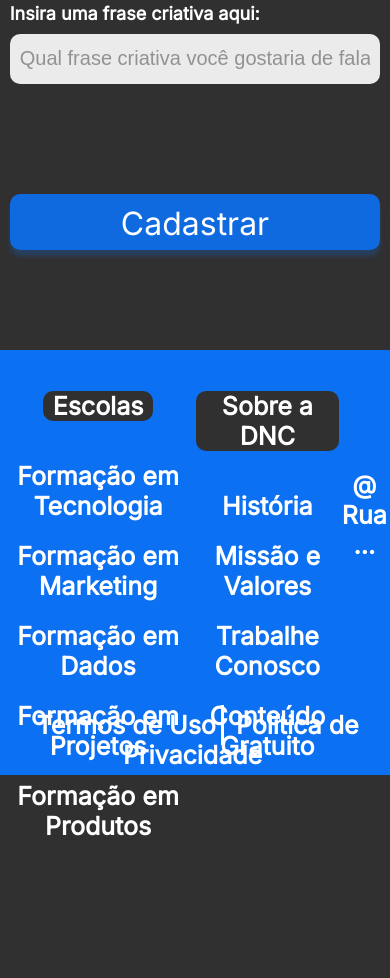
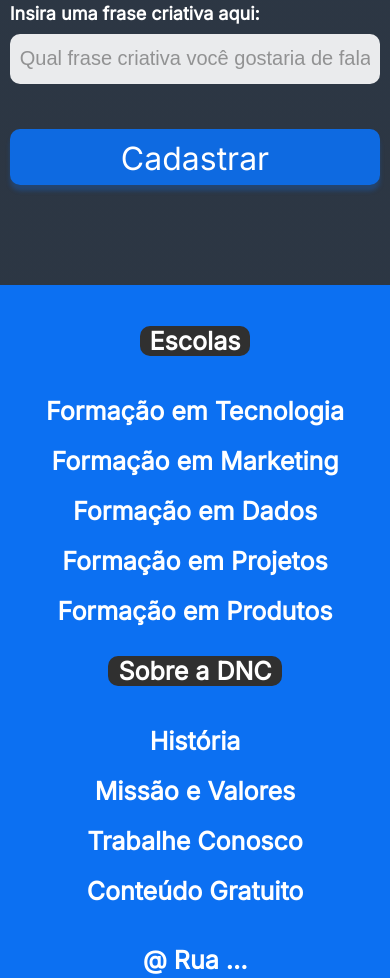
Before and after one commit to mocelinRM/bootcamp-dnc, a plain HTML site: page index.html in a window 390 px wide. Shown: the part 1159-2137 px from the top of the page. Before the commit the page ends 2020 px from the top, so only its background shows below. Drawn offline with Linux system fonts and the light colour scheme.

Commit message:
Ajustando Footer com Media Query

```diff
--- a/style.css
+++ b/style.css
@@ -314,6 +314,19 @@
                     margin: 0px;
                 }
 
+                /* Gradiente */
+
+                body {
+                    margin: 0x; /* margem externa*/
+                    padding: 0px; /* margem interna*/
+
+                    /* Gradiente */
+                    background: linear-gradient(180deg, rgba(12,112,242, 0.5)19.19%, rgba(12, 112,242,0.1)24.84%),#303030;
+                    background-repeat: no-repeat;
+                }
+
+
+
                 /* Section */
 
                 section h1 {
@@ -334,4 +347,28 @@
                 .checkbox-itens label {
                     font-size: 16px;
                 }
+
+                input[type="submit"] {
+
+                    margin-top: 35px;
+
+                }
+
+                /* Footer */
+
+                footer .linha1{
+                    display: flex;
+                    flex-direction: column;
+                }
+
+                footer .endereco {
+                    width: 95%;
+                    margin-bottom: 20px;
+                }
+
+                footer .linha2 {
+                    font-size: 18px;
+                }
+
+
             }
```
